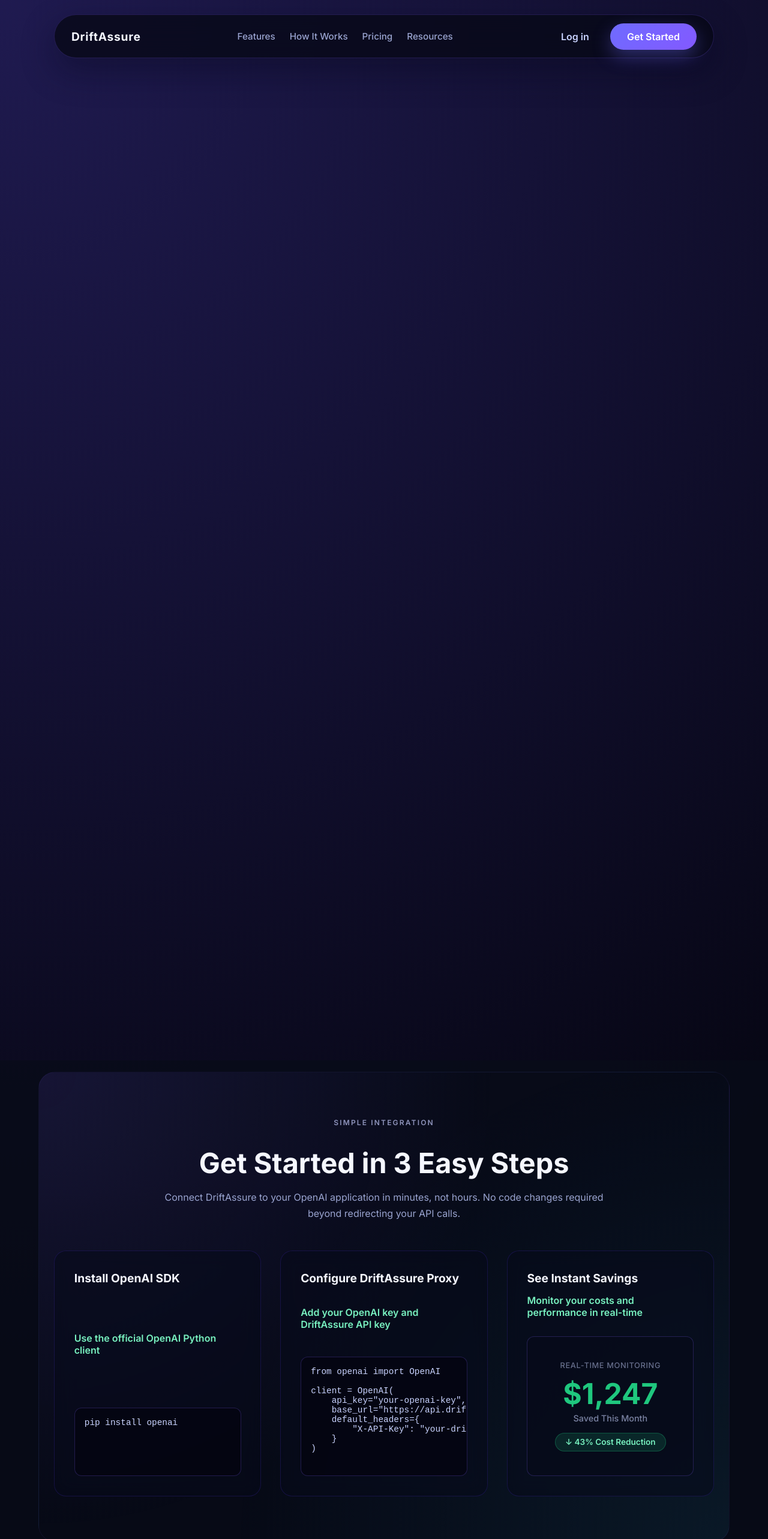
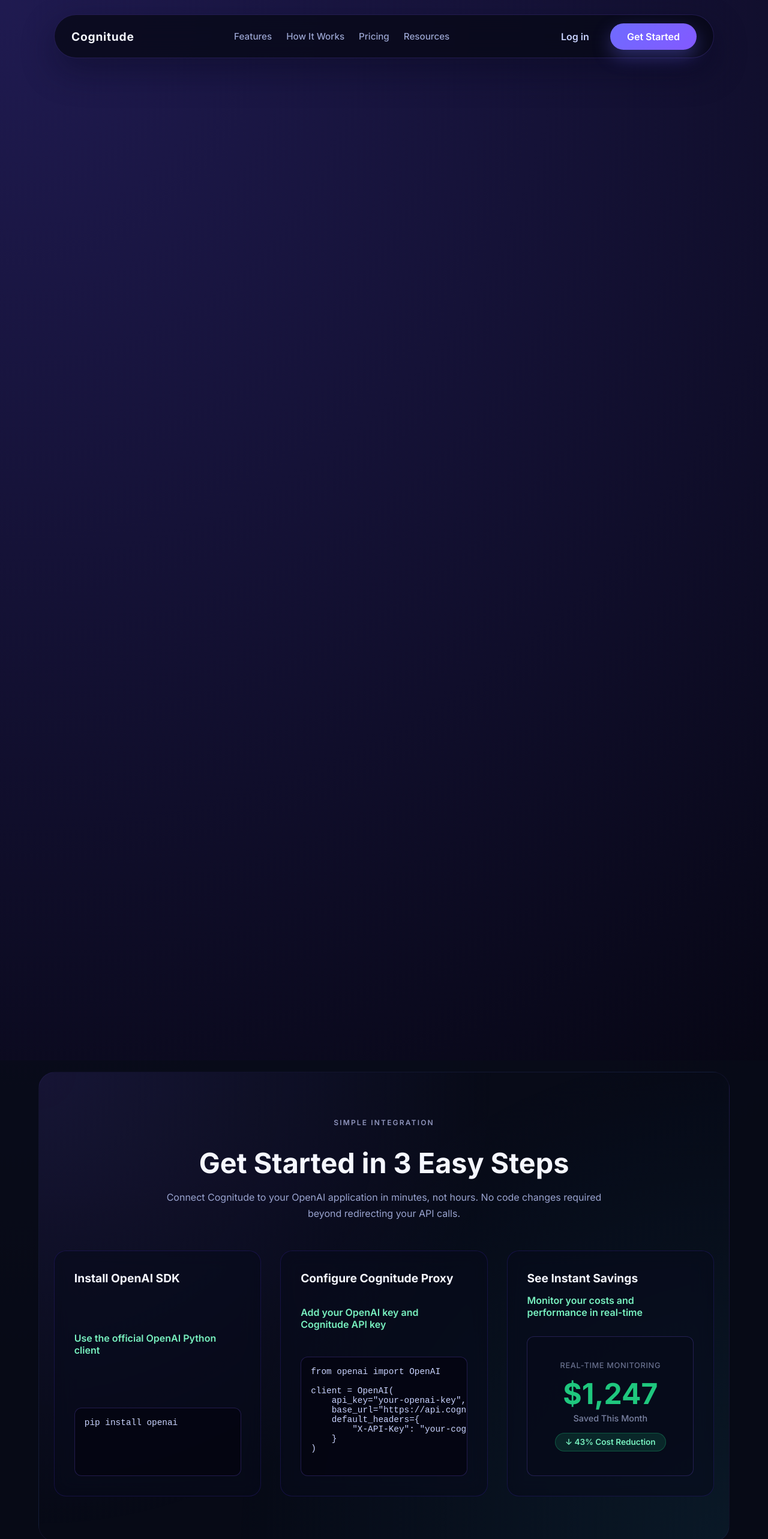
Before and after one commit to bilguungzt/driftassure-website, a React (Vite) app: page / in a window 1280 px wide. Shown: the top 2566 px of the page at 60% size. Built offline with nearby package versions, Linux system fonts and the light colour scheme; a web font is replaced by a local one.

Commit message:
rebranded

```diff
--- a/index.html
+++ b/index.html
@@ -4,7 +4,7 @@
     <meta charset="UTF-8" />
     <link rel="icon" type="image/svg+xml" href="/favicon.svg" />
     <meta name="viewport" content="width=device-width, initial-scale=1.0" />
-    <title>DriftAssure - AI Cost Management & Performance Proxy</title>
+    <title>Cognitude - AI Cost Management & Performance Proxy</title>
   </head>
   <body>
     <div id="root"></div>
--- a/package.json
+++ b/package.json
@@ -1,5 +1,5 @@
 {
-  "name": "driftassure-website",
+  "name": "cognitude-website",
   "private": true,
   "version": "0.0.0",
   "type": "module",
--- a/src/App.jsx
+++ b/src/App.jsx
@@ -39,15 +39,15 @@ const howItWorksSteps = [
   },
   {
     step: "Step 2",
-    title: "Configure DriftAssure Proxy",
-    description: "Add your OpenAI key and DriftAssure API key",
+    title: "Configure Cognitude Proxy",
+    description: "Add your OpenAI key and Cognitude API key",
     code: `from openai import OpenAI
 
 client = OpenAI(
     api_key="your-openai-key",
-    base_url="https://api.driftassure.com",
+    base_url="https://api.cognitude.com",
     default_headers={
-        "X-API-Key": "your-driftassure-key"
+        "X-API-Key": "your-cognitude-key"
     }
 )`,
   },
@@ -82,7 +82,7 @@ const pricingPlans = [
 const testimonials = [
   {
     quote:
-      "“DriftAssure cut our OpenAI bill by 43% in the first month. The real-time dashboard gives us complete visibility into our costs.”",
+      "“Cognitude cut our OpenAI bill by 43% in the first month. The real-time dashboard gives us complete visibility into our costs.”",
     name: "Sarah Johnson",
     role: "CTO, StartupX",
   },
@@ -102,8 +102,14 @@ const stats = [
 ];
 
 const resourceLinks = [
-  { label: "API Documentation (Swagger)", href: "https://api.driftassure.com/docs" },
-  { label: "API Documentation (ReDoc)", href: "https://api.driftassure.com/redoc" },
+  {
+    label: "API Documentation (Swagger)",
+    href: "https://api.cognitude.com/docs",
+  },
+  {
+    label: "API Documentation (ReDoc)",
+    href: "https://api.cognitude.com/redoc",
+  },
   { label: "Integration Guide", href: "#resources" },
   { label: "Cost Optimization Guide", href: "#resources" },
 ];
@@ -112,7 +118,7 @@ function Header() {
   return (
     <header className="site-header">
       <div className="container nav-container">
-        <div className="brand">DriftAssure</div>
+        <div className="brand">Cognitude</div>
         <nav className="nav-links" aria-label="Primary">
           {navLinks.map((link) => (
             <a key={link.label} href={link.href} className="nav-link">
@@ -121,7 +127,7 @@ function Header() {
           ))}
         </nav>
         <div className="nav-actions">
-          <a className="ghost-button" href="https://app.driftassure.com">
+          <a className="ghost-button" href="https://app.cognitude.com">
             Log in
           </a>
           <a className="primary-button" href="#cta">
@@ -142,9 +148,9 @@ function Hero() {
           <p className="eyebrow">AI Infrastructure</p>
           <h1>Cut Your OpenAI Bill in Half with One Line of Code</h1>
           <p className="hero-subtitle">
-            DriftAssure is the intelligent AI proxy that gives you real-time
-            cost monitoring, caching, and rate-limiting for your LLM apps. Setup
-            in 60 seconds.
+            Cognitude is the intelligent AI proxy that gives you real-time cost
+            monitoring, caching, and rate-limiting for your LLM apps. Setup in
+            60 seconds.
           </p>
           <div className="hero-ctas">
             <a className="primary-button" href="#cta">
@@ -226,7 +232,7 @@ function Features() {
     <section className="section" id="features">
       <div className="container section-header">
         <p className="eyebrow">Platform Features</p>
-        <h2>Why DriftAssure Saves Teams Money</h2>
+        <h2>Why Cognitude Saves Teams Money</h2>
         <p className="section-subtitle">
           Built with cost efficiency, security, and seamless integration at its
           core. Each feature addresses a critical cost management gap in LLM
@@ -253,8 +259,8 @@ function HowItWorks() {
         <p className="eyebrow">Simple Integration</p>
         <h2>Get Started in 3 Easy Steps</h2>
         <p className="section-subtitle">
-          Connect DriftAssure to your OpenAI application in minutes, not hours.
-          No code changes required beyond redirecting your API calls.
+          Connect Cognitude to your OpenAI application in minutes, not hours. No
+          code changes required beyond redirecting your API calls.
         </p>
       </div>
       <div className="container">
@@ -359,8 +365,8 @@ function CTA() {
           <p className="eyebrow">Start Saving Today</p>
           <h2>Ready to Cut Your OpenAI Bill?</h2>
           <p>
-            Join thousands of teams using DriftAssure to optimize their AI
-            costs. Get started in 60 seconds with a simple API change.
+            Join thousands of teams using Cognitude to optimize their AI costs.
+            Get started in 60 seconds with a simple API change.
           </p>
         </div>
         <form className="cta-form" aria-label="Get started form">
@@ -395,7 +401,7 @@ function Resources() {
           <h2>Learn More About Cost Optimization</h2>
           <p>
             Access guides, documentation, and tools to maximize your AI cost
-            efficiency with DriftAssure.
+            efficiency with Cognitude.
           </p>
         </div>
         <ul>
@@ -415,15 +421,12 @@ function Footer() {
     <footer className="site-footer">
       <div className="container footer-grid">
         <div>
-          <div className="brand">DriftAssure</div>
-          <p>
-            © {new Date().getFullYear()} DriftAssure by Cognitude. All rights
-            reserved.
-          </p>
+          <div className="brand">Cognitude</div>
+          <p>© {new Date().getFullYear()} Cognitude. All rights reserved.</p>
         </div>
         <div className="footer-links">
           <a href="#top">Back to top</a>
-          <a href="https://app.driftassure.com">Customer login</a>
+          <a href="https://app.cognitude.com">Customer login</a>
           <a href="#resources">Privacy & terms</a>
         </div>
       </div>
```
Also changed, not shown: 1 other file (tests, documents, lock files or other folders).
